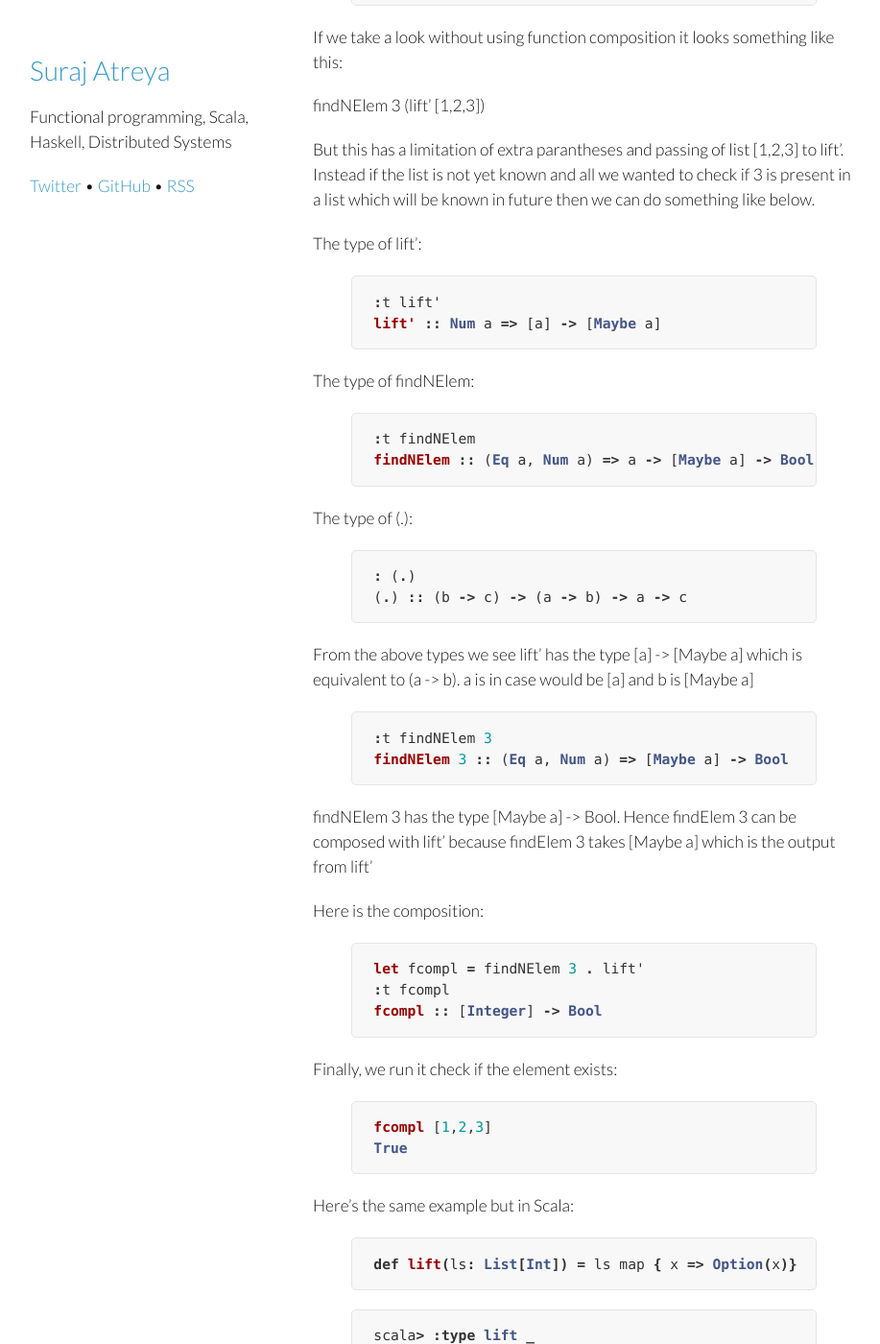
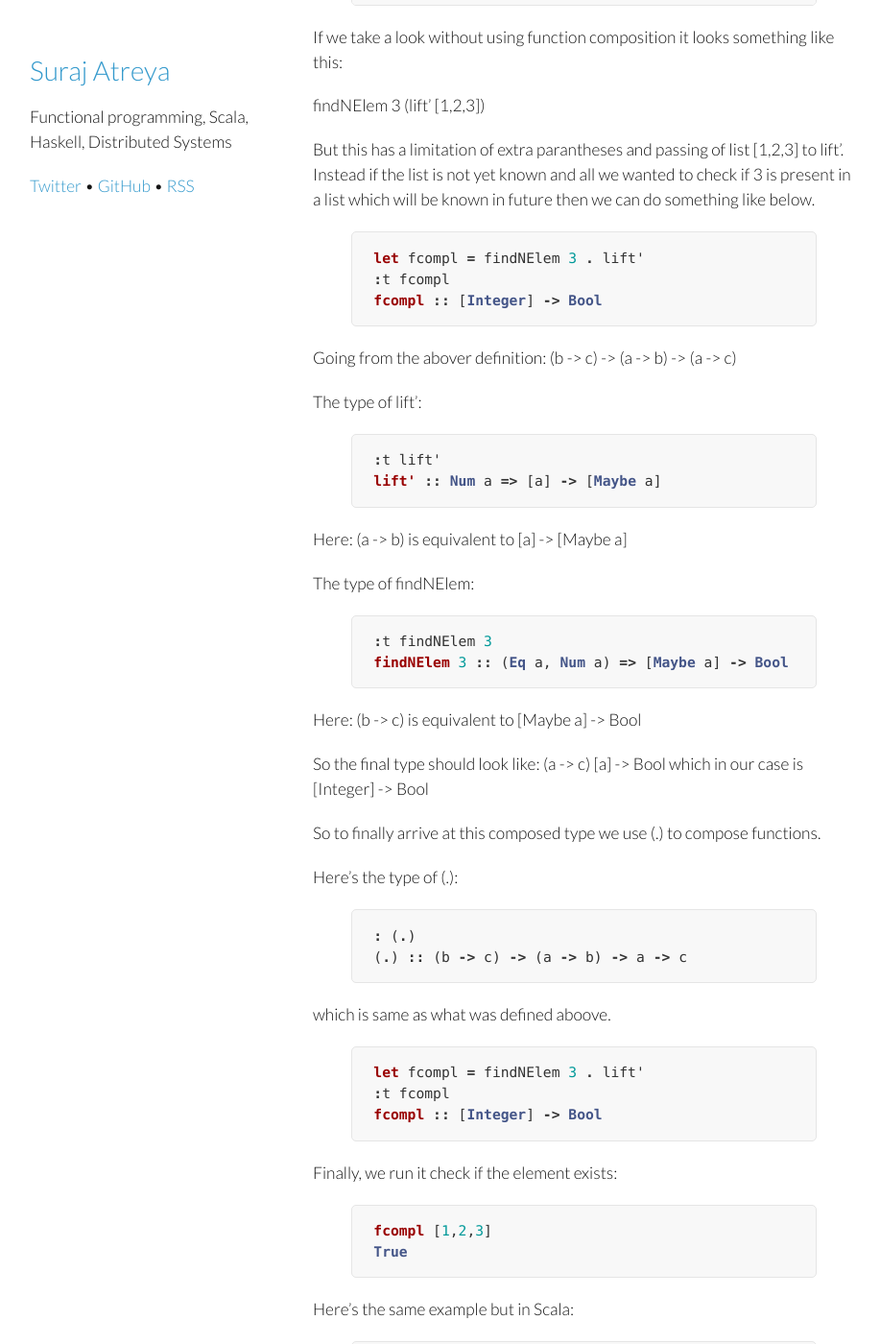
Before and after one commit to surajatreyac/surajatreyac.github.io, a Jekyll site: the page built from _posts/2014-07-04-function_composition.markdown, in a window 1280 px wide and 1400 px high, scrolled down 977 px. Shown: the whole window at 96% size, without its empty margins (179-1096 px from the left). Built offline with Jekyll 4.4.1, drawn with Linux system fonts in a browser that asks for light colours; comment, search, counter and statistics services are not loaded; some of the changed text lies outside the part shown.

Commit message:
Modified

```diff
--- a/_posts/2014-07-04-function_composition.markdown
+++ b/_posts/2014-07-04-function_composition.markdown
@@ -43,6 +43,14 @@ findNElem 3 (lift' [1,2,3])
 
 But this has a limitation of extra parantheses and passing of list [1,2,3] to lift'. Instead if the list is not yet known and all we wanted to check if 3 is present in a list which will be known in future then we can do something like below.
 
+{% highlight haskell %}
+let fcompl = findNElem 3 . lift'
+:t fcompl
+fcompl :: [Integer] -> Bool
+{% endhighlight %}
+
+Going from the abover definition: (b -> c) -> (a -> b) -> (a -> c)
+
 The type of lift':
 
 {% highlight haskell %}
@@ -50,31 +58,39 @@ The type of lift':
 lift' :: Num a => [a] -> [Maybe a]
 {% endhighlight %}
 
+Here:
+(a  ->  b)
+is equivalent to
+[a] -> [Maybe a]
+
 The type of findNElem:
 
 {% highlight haskell %}
-:t findNElem
-findNElem :: (Eq a, Num a) => a -> [Maybe a] -> Bool
+:t findNElem 3
+findNElem 3 :: (Eq a, Num a) => [Maybe a] -> Bool
 {% endhighlight %}
 
-The type of (.):
+Here:
+(b -> c)
+is equivalent to
+[Maybe a] -> Bool
+
+So the final type should look like:
+(a -> c)
+[a] -> Bool
+which in our case is
+[Integer] -> Bool
+
+So to finally arrive at this composed type we use (.) to compose functions.
+
+Here's the type of (.):
 
 {% highlight haskell %}
 : (.)
 (.) :: (b -> c) -> (a -> b) -> a -> c
 {% endhighlight %}
 
-
-From the above types we see lift' has the type [a] -> [Maybe a] which is equivalent to (a -> b). a is in case would be [a] and b is [Maybe a]
-
-{% highlight haskell %}
-:t findNElem 3
-findNElem 3 :: (Eq a, Num a) => [Maybe a] -> Bool
-{% endhighlight %}
-
-findNElem 3 has the type [Maybe a] -> Bool. Hence findElem 3 can be composed with lift' because findElem 3 takes [Maybe a] which is the output from lift'
-
-Here is the composition:
+which is same as what was defined aboove.
 
 {% highlight haskell %}
 let fcompl = findNElem 3 . lift'
@@ -131,6 +147,6 @@ List[Option[Int]] => Boolean
 fcompl(List[1,2,3])
 {% endhighlight %}
 
-###Conclusion###
+<h4>Conclusion</h4>
 
 Function composition can become overwhelming if we compose too many functions. But, for some cases which needs reusability, this is a great tool. Haskell supports currying by default and hence the code looks pretty and succinct compared to Scala counterpart.
```
Also changed, not shown: 2 other files.
